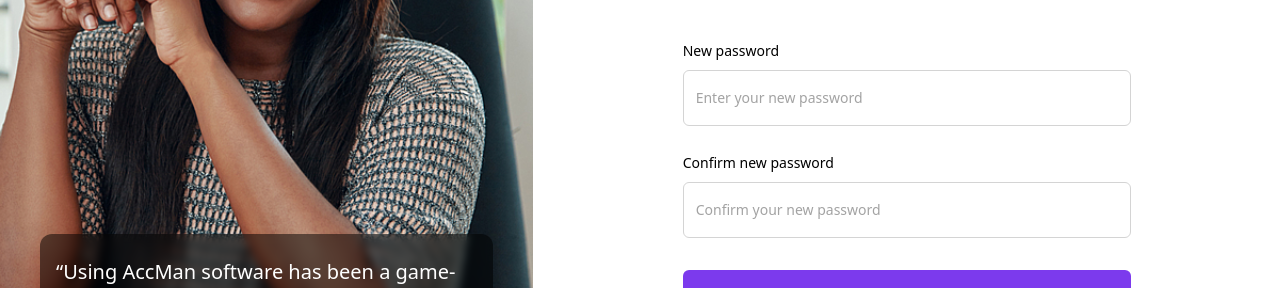
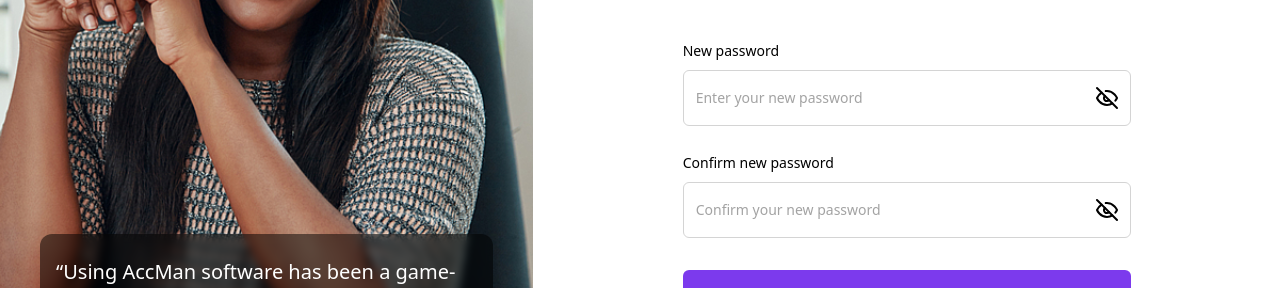
Before and after one commit to skippergoroye/Account-Management-system, a React (Vite) app: page /reset-new-password in a window 1280 px wide. Shown: the part 306-594 px from the top of the page. Built offline with nearby package versions, Linux system fonts and the light colour scheme.

Commit message:
showpassword

```diff
--- a/src/pages/Login.jsx
+++ b/src/pages/Login.jsx
@@ -1,5 +1,5 @@
 import Logo from "../assets/PNG/logo.png";
-
+import { useState } from "react";
 import {
   Form,
   FormControl,
@@ -16,6 +16,7 @@ import { Input } from "../components/ui/input";
 import { Link } from "react-router-dom";
 import { Button } from "../components/ui/button";
 import OnboardingLayout from "../layout/OnboardingLayout";
+import { EyeOff, Eye } from "lucide-react";
 
 // Minimum 8 characters, at least one uppercase letter, one lowercase letter, one number and one special character
 // const passwordValidation = new RegExp(
@@ -30,6 +31,8 @@ const formSchema = z.object({
 });
 
 const Login = () => {
+  const [showPassword, setShowPassword] = useState(false);
+
   const form = useForm({
     resolver: zodResolver(formSchema),
     defaultValues: {
@@ -88,9 +91,22 @@ const Login = () => {
                   <FormControl>
                     <Input
                       placeholder="Enter Password"
-                      type="password"
                       className="border-neutral-300"
+                      type={showPassword ? "text" : "password"}
                       {...field}
+                      rightIcon={
+                        showPassword ? (
+                          <Eye
+                            className="cursor-pointer"
+                            onClick={() => setShowPassword(!showPassword)}
+                          />
+                        ) : (
+                          <EyeOff
+                            className="cursor-pointer"
+                            onClick={() => setShowPassword(!showPassword)}
+                          />
+                        )
+                      }
                     />
                   </FormControl>
                   <FormDescription />
--- a/src/pages/ResetNewPassword.jsx
+++ b/src/pages/ResetNewPassword.jsx
@@ -15,9 +15,10 @@ import { useForm } from "react-hook-form";
 import * as z from "zod";
 import { zodResolver } from "@hookform/resolvers/zod";
 import { Input } from "../components/ui/input";
-import { Link } from "react-router-dom";
+import { Link, useNavigate } from "react-router-dom";
 import { Button } from "../components/ui/button";
 import OnboardingLayout from "../layout/OnboardingLayout";
+import { EyeOff, Eye } from "lucide-react";
 
 // Minimum 8 characters, at least one uppercase letter, one lowercase letter, one number and one special character
 const passwordValidation = new RegExp(
@@ -45,6 +46,8 @@ const formSchema = z
   });
 
 const ResetNewPassword = () => {
+  const navigate = useNavigate();
+  const [showPassword, setShowPassword] = useState(false);
   const form = useForm({
     resolver: zodResolver(formSchema),
     defaultValues: {
@@ -55,6 +58,7 @@ const ResetNewPassword = () => {
 
   function onSubmit(values) {
     console.log({ values });
+    navigate("/login");
   }
 
   return (
@@ -85,8 +89,21 @@ const ResetNewPassword = () => {
                     <Input
                       placeholder="Enter your new password"
                       className="border-neutral-300"
-                      type="password"
+                      type={showPassword ? "text" : "password"}
                       {...field}
+                      rightIcon={
+                        showPassword ? (
+                          <Eye
+                            className="cursor-pointer"
+                            onClick={() => setShowPassword(!showPassword)}
+                          />
+                        ) : (
+                          <EyeOff
+                            className="cursor-pointer"
+                            onClick={() => setShowPassword(!showPassword)}
+                          />
+                        )
+                      }
                     />
                   </FormControl>
                   <FormDescription />
@@ -103,9 +120,22 @@ const ResetNewPassword = () => {
                   <FormControl>
                     <Input
                       placeholder="Confirm your new password"
-                      type="password"
                       className="border-neutral-300"
+                      type={showPassword ? "text" : "password"}
                       {...field}
+                      rightIcon={
+                        showPassword ? (
+                          <Eye
+                            className="cursor-pointer"
+                            onClick={() => setShowPassword(!showPassword)}
+                          />
+                        ) : (
+                          <EyeOff
+                            className="cursor-pointer"
+                            onClick={() => setShowPassword(!showPassword)}
+                          />
+                        )
+                      }
                     />
                   </FormControl>
                   <FormDescription />
@@ -124,7 +154,6 @@ const ResetNewPassword = () => {
         </Form>
       </div>
     </OnboardingLayout>
-
   );
 };
 
```
